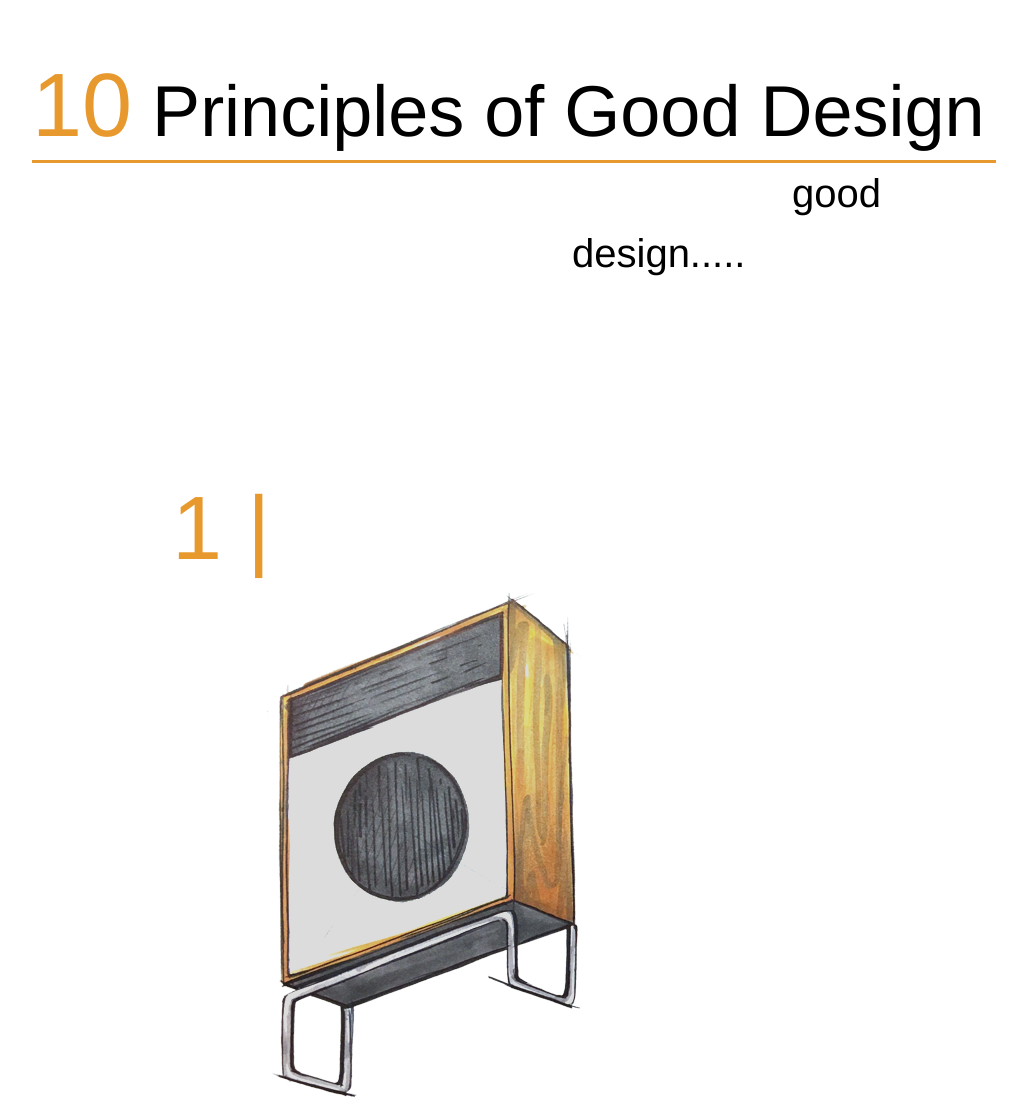
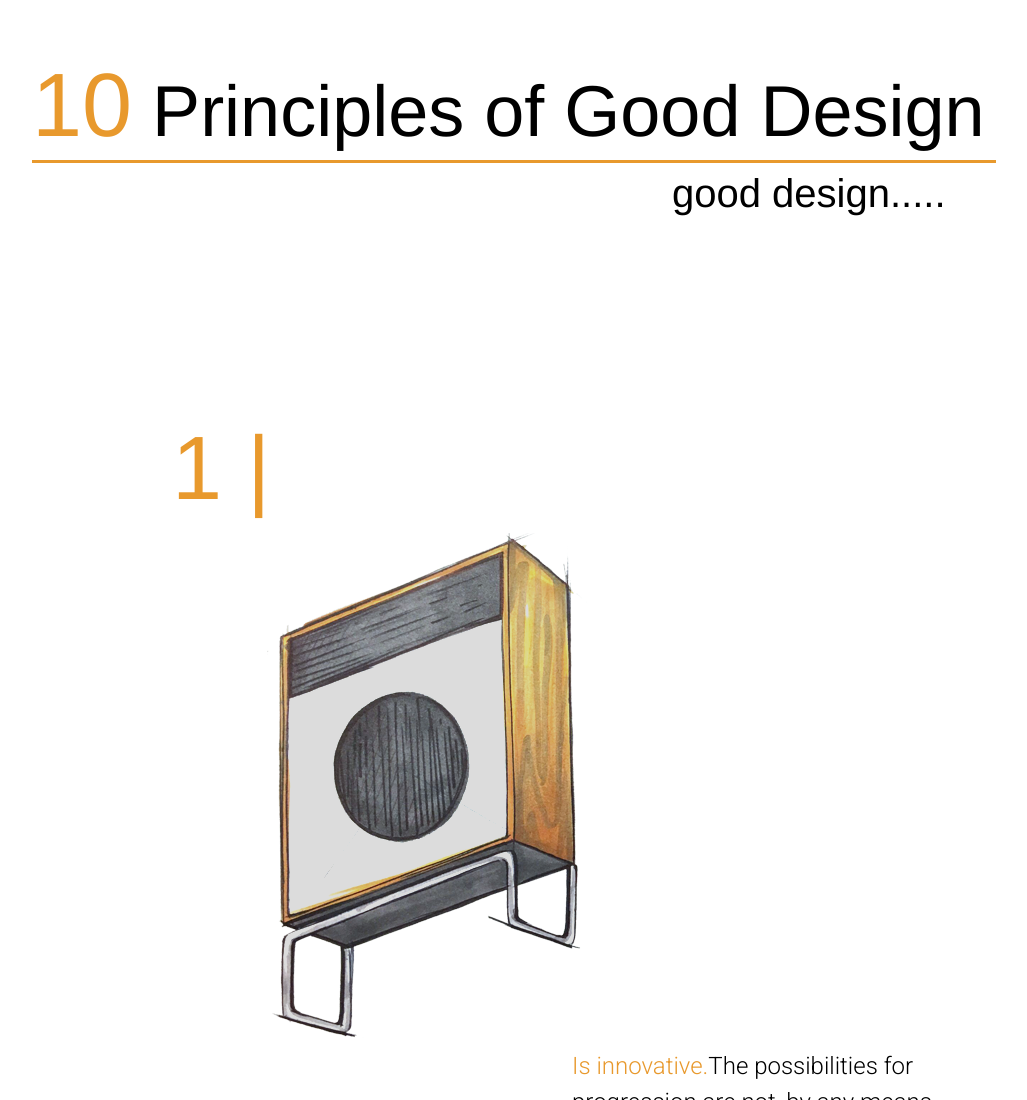
Before and after one commit to toxxx045/assignment-3--web-design-at-risd--summer-2018--schedule-3, a plain HTML site: page site/index.html in a window 1280 px wide. Shown: the top 1100 px of the page, without its empty margins (28-1055 px from the left). Drawn offline with Linux system fonts and the light colour scheme; a web font is replaced by a local one.

Commit message:
subheading margin

```diff
--- a/site/css/style.css
+++ b/site/css/style.css
@@ -20,7 +20,7 @@ h1 {
   font-family: Gruppo, Helvetica, sanserif;
   font-size: 40px;
   color: black;
-  margin-left: 220px; }
+  margin-left: 100px; }
 
 h2 {
   font-family: Gruppo, Helvetica, sanserif;
```
